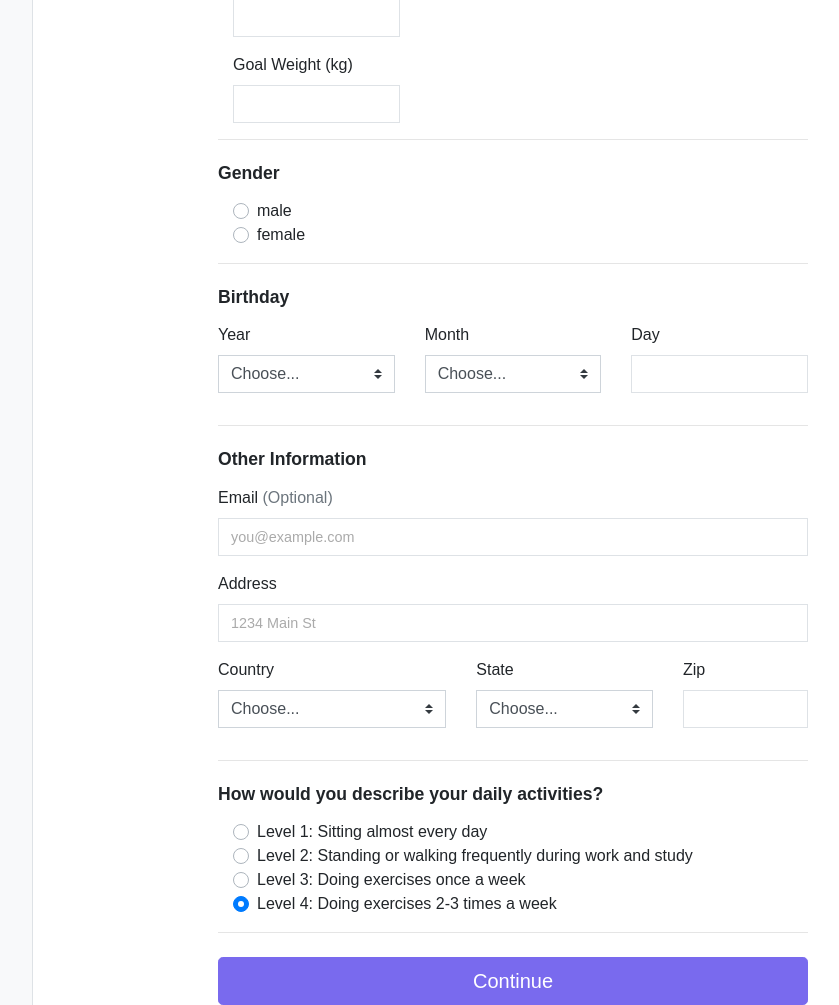
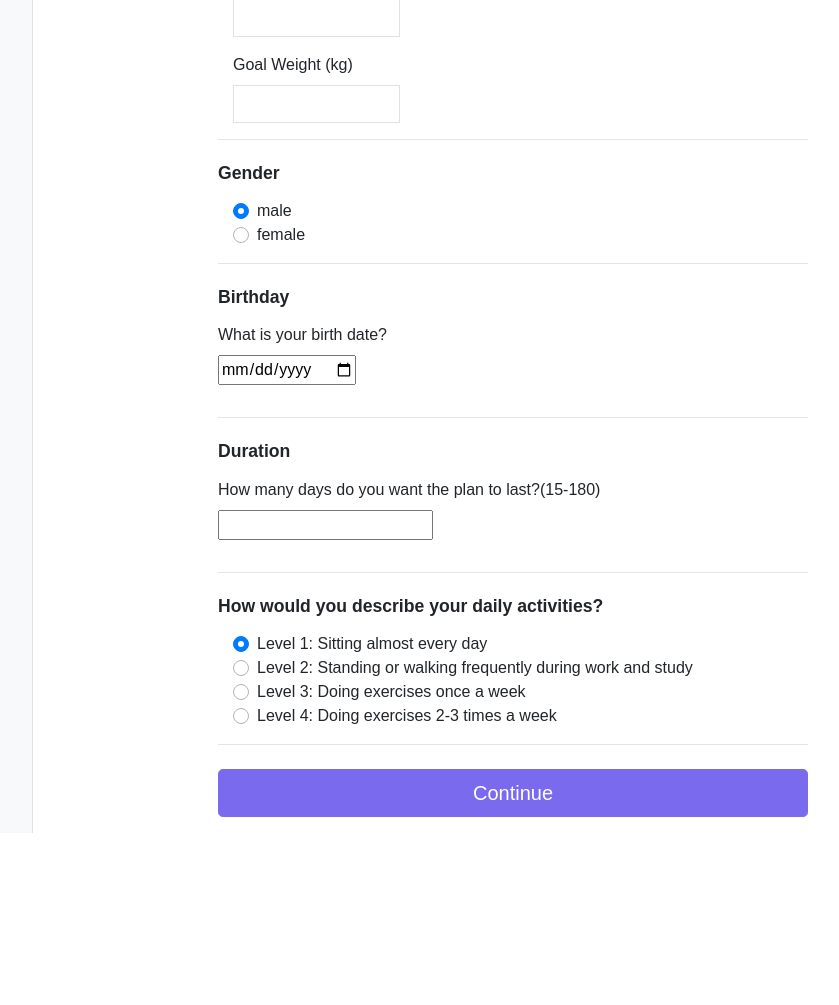
Before and after one commit to BirkhoffG/Diet_Master, a Django app: page /user/survey in a window 1280 px wide. Shown: the part 416-1421 px from the top of the page, without its empty margins (208-1047 px from the left). After the commit the page ends 1249 px from the top, so only its background shows below. Run offline with Django 3.2, Linux system fonts and the light colour scheme; the visitor is signed in with stand-in values (Sample User, id 1); parts of the project's set-up code (start-up, migrations or seed data) failed here and were passed over; some libraries are stand-ins or nearby versions.

Commit message:
Create survey form and convey date to databases

```diff
--- a/apps/accounts/views.py
+++ b/apps/accounts/views.py
@@ -2,8 +2,14 @@ from django.shortcuts import render, redirect
 from django.contrib.auth.decorators import login_required
 from django.contrib.auth import authenticate, login, logout, update_session_auth_hash
 from django.contrib.auth.models import User
+
+from datetime import timedelta, datetime
+from dateutil.relativedelta import relativedelta
+
+from .forms import SurveyForm
+from django.http import HttpResponse
 import re
-
+from .models import WellBeing
 from .forms import ChangePasswordForm, ChangeEmailForm
 
 
@@ -76,7 +82,49 @@ def register_view(request):
 
 @login_required(login_url="/login/")
 def survey_view(request):
+    error_message = None
+    if request.method == 'POST':
+        form=SurveyForm(request.POST)
+        if form.is_valid():
+            if WellBeing.objects.filter(user_id=request.user).exists():
+                a = datetime.strptime(str(datetime.now().date()), "%Y-%m-%d")
+                b = datetime.strptime(str(form.cleaned_data.get('birth_date')), "%Y-%m-%d")
+                delta = relativedelta(a, b)
+                duration = form.cleaned_data.get('duration')
+                WellBeing.objects.filter(user_id=request.user).update(
+                    height=form.cleaned_data.get('height'),
+                    weight=form.cleaned_data.get('weight'),
+                    target_weight=form.cleaned_data.get('target_weight'),
+                    birthday = form.cleaned_data.get('birth_date'),
+                    gender = form.cleaned_data.get('gender'),
+                    age=int(str(delta.years)),
+                    activity_level=form.cleaned_data.get('activity_level'),
+                    ddl=datetime.now() + timedelta(days=duration)
+                )
+                print("Wellbeing entry update")
+            else:
+
+                wellbing=WellBeing()
+                wellbing.user_id=request.user
+                wellbing.height=form.cleaned_data.get('height')
+                wellbing.weight=form.cleaned_data.get('weight')
+                wellbing.target_weight=form.cleaned_data.get('target_weight')
+                wellbing.birthday=form.cleaned_data.get('birth_date')
+                wellbing.gender=form.cleaned_data.get('gender')
+                a = datetime.strptime(str(datetime.now().date()), "%Y-%m-%d")
+                b = datetime.strptime(str(wellbing.birthday), "%Y-%m-%d")
+                delta =relativedelta(a,b)
+                wellbing.age=int(str(delta.years))
+                wellbing.activity_level=form.cleaned_data.get('activity_level')
+                duration=form.cleaned_data.get('duration')
+                wellbing.ddl= datetime.now() + timedelta(days=duration)
+                wellbing.save()
+                print("Wellbeing entry Create")
+            return render(request, "./dashboard/profile.html")
+        else:
+            print(form.errors.get_json_data)
     return render(request, "./dashboard/survey.html")
+
 
 
 @login_required(login_url="/login/")
--- a/templates/dashboard/survey.html
+++ b/templates/dashboard/survey.html
@@ -3,7 +3,8 @@
 {% block content%}
 
 <div class="container">
-
+    <form action="{% url 'survey' %}" method="post">
+        {% csrf_token %}
         <div class="py-5 text-center">
             <h2>Information Survey</h2>
         </div>
@@ -17,27 +18,27 @@
                 <h4 class="mb-3">Body Information</h4>
                 <div class="col-md-4 mb-3">
                     <label for="currentweight">Current Weight (kg)</label>
-        <input type="text" class="form-control" id="currentweight" placeholder="" value="" required>
+                    <input name="weight" type="text" class="form-control" id="currentweight" placeholder="" value="" required>
                 </div>
                 <div class="col-md-4 mb-3">
                     <label for="currentheight">Current Height (cm)</label>
-        <input type="text" class="form-control" id="currentheight" placeholder="" value="" required>
+                    <input name="height" type="text" class="form-control" id="currentheight" placeholder="" value="" required>
                 </div>
                 <div class="col-md-4 mb-3">
                     <label for="goalweight">Goal Weight (kg)</label>
-        <input type="text" class="form-control" id="goalweight" placeholder="" value="" required>
+                    <input name="target_weight" type="text" class="form-control" id="goalweight" placeholder="" value="" required>
                 </div>
 
                 <hr class="mb-4">
                 <h4 class="mb-3">Gender</h4>
                 <div class="col-md-4 mb-3">
-        <div class="d-block my-3">
+                    <div  class="d-block my-3">
                         <div class="custom-control custom-radio">
-            <input id="male" name="gender" type="radio" class="custom-control-input" checked required>
+                            <input name="gender" value="male" checked="checked"  id="male"  type="radio" class="custom-control-input"  required>
                             <label class="custom-control-label" for="male">male</label>
                         </div>
                         <div class="custom-control custom-radio">
-            <input id="female" name="gender" type="radio" class="custom-control-input" required>
+                            <input name="gender" value="female" id="female" type="radio" class="custom-control-input" required>
                             <label class="custom-control-label" for="female">female</label>
                         </div>
                     </div>
@@ -46,134 +47,48 @@
                 <hr class="mb-4">
                 <h4 class="mb-3">Birthday</h4>
                 <div class="row">
-        <div class="col-md-4 mb-3">
-          <label for="year">Year</label>
-          <select class="custom-select d-block w-100" id="year" required>
-            <option value="">Choose...</option>
-            <option>2020</option>
-            <option>2019</option>
-            <option>2018</option>
-            <option>2017</option>
-            <option>2016</option>
-            <option>2015</option>
-            <option>2014</option>
-            <option>2013</option>
-            <option>2012</option>
-            <option>2011</option>
-            <option>2010</option>
-            <option>2009</option>
-            <option>2008</option>
-            <option>2007</option>
-            <option>2006</option>
-            <option>2005</option>
-            <option>2004</option>
-            <option>2003</option>
-            <option>2002</option>
-            <option>2001</option>
-            <option>2000</option>
-            <option>1999</option>
-            <option>1998</option>
-            <option>1997</option>
-            <option>1996</option>
-            <option>1995</option>
-            <option>1994</option>
-            <option>1993</option>
-            <option>1992</option>
-            <option>1991</option>
-            <option>1990</option>
-          </select>
-        </div>
-        <div class="col-md-4 mb-3">
-          <label for="month">Month</label>
-          <select class="custom-select d-block w-100" id="month" required>
-            <option value="">Choose...</option>
-            <option>1</option>
-            <option>2</option>
-            <option>3</option>
-            <option>4</option>
-            <option>5</option>
-            <option>6</option>
-            <option>7</option>
-            <option>8</option>
-            <option>9</option>
-            <option>10</option>
-            <option>11</option>
-            <option>12</option>
-          </select>
-        </div>
-        <div class="col-md-4 mb-3">
-          <label for="day">Day</label>
-          <input type="text" class="form-control" id="day" placeholder="" required>
+                    <div class="col-md-6 mb-3">
+                        <label for="birth_date">What is your birth date?</label>
+                        <input type="date" name="birth_date" id="birth_date" value=""/>
                     </div>
                 </div>
 
+
                 <hr class="mb-4">
-      <h4 class="mb-3">Other Information</h4>
-      <div class="mb-3">
-        <label for="email">Email <span class="text-muted">(Optional)</span></label>
-        <input type="email" class="form-control" id="email" placeholder="you@example.com">
-        <div class="invalid-feedback">
-          Please enter a valid email address for shipping updates.
+                <h4 class="mb-3">Duration</h4>
+                <div class="row">
+                    <div class="col-md-9 mb-3">
+                        <label for="duration">How many days do you want the plan to last?(15-180)</label>
+                        <input name="duration" id="duration" value=""/>
                     </div>
                 </div>
-      <div class="mb-3">
-        <label for="address">Address</label>
-        <input type="text" class="form-control" id="address" placeholder="1234 Main St" required>
-      </div>
-      <div class="row">
-        <div class="col-md-5 mb-3">
-          <label for="country">Country</label>
-          <select class="custom-select d-block w-100" id="country" required>
-            <option value="">Choose...</option>
-            <option>United States</option>
-          </select>
-          <div class="invalid-feedback">
-            Please select a valid country.
-          </div>
-        </div>
-        <div class="col-md-4 mb-3">
-          <label for="state">State</label>
-          <select class="custom-select d-block w-100" id="state" required>
-            <option value="">Choose...</option>
-            <option>California</option>
-          </select>
-          <div class="invalid-feedback">
-            Please provide a valid state.
-          </div>
-        </div>
-        <div class="col-md-3 mb-3">
-          <label for="zip">Zip</label>
-          <input type="text" class="form-control" id="zip" placeholder="" required>
-          <div class="invalid-feedback">
-            Zip code required.
-          </div>
-        </div>
-      </div>
+
 
                 <hr class="mb-4">
                 <h4 class="mb-3">How would you describe your daily activities?</h4>
                 <div class="col-md-12 mb-3">
                     <div class="d-block my-3">
                         <div class="custom-control custom-radio">
-            <input id="levelone" name="gender" type="radio" class="custom-control-input" checked required>
+                            <input name="activity_level" value="1.1" id="levelone" type="radio" class="custom-control-input" checked
+                                   required>
                             <label class="custom-control-label" for="levelone">
                                 Level 1: Sitting almost every day
                             </label>
                         </div>
                         <div class="custom-control custom-radio">
-            <input id="leveltwo" name="gender" type="radio" class="custom-control-input" required>
+                            <input id="leveltwo"  name="activity_level" value="1.2" type="radio" class="custom-control-input" required>
                             <label class="custom-control-label" for="leveltwo">
                                 Level 2: Standing or walking frequently during work and study
                             </label>
                         </div>
                         <div class="custom-control custom-radio">
-            <input id="levethree" name="gender" type="radio" class="custom-control-input" checked required>
+                            <input id="levethree"  name="activity_level" value="1.3" type="radio" class="custom-control-input" required>
                             <label class="custom-control-label" for="levethree">
                                 Level 3: Doing exercises once a week
                             </label>
                         </div>
                         <div class="custom-control custom-radio">
-            <input id="levelfour" name="gender" type="radio" class="custom-control-input" checked required>
+                            <input id="levelfour"  name="activity_level" value="1.4" type="radio" class="custom-control-input" required>
                             <label class="custom-control-label" for="levelfour">
                                 Level 4: Doing exercises 2-3 times a week
                             </label>
@@ -184,7 +99,9 @@
                 <hr class="mb-4">
                 <button class="btn btn-primary btn-lg btn-block" type="submit">Continue</button>
             </div>
+
         </div>
+    </form>
 </div>
 
 {% endblock %}
```
Also changed, not shown: apps/accounts/forms.py (+19 -0 lines), apps/accounts/models.py (+16 -14 lines). Lines whose indentation alone changed are shown as unchanged.
